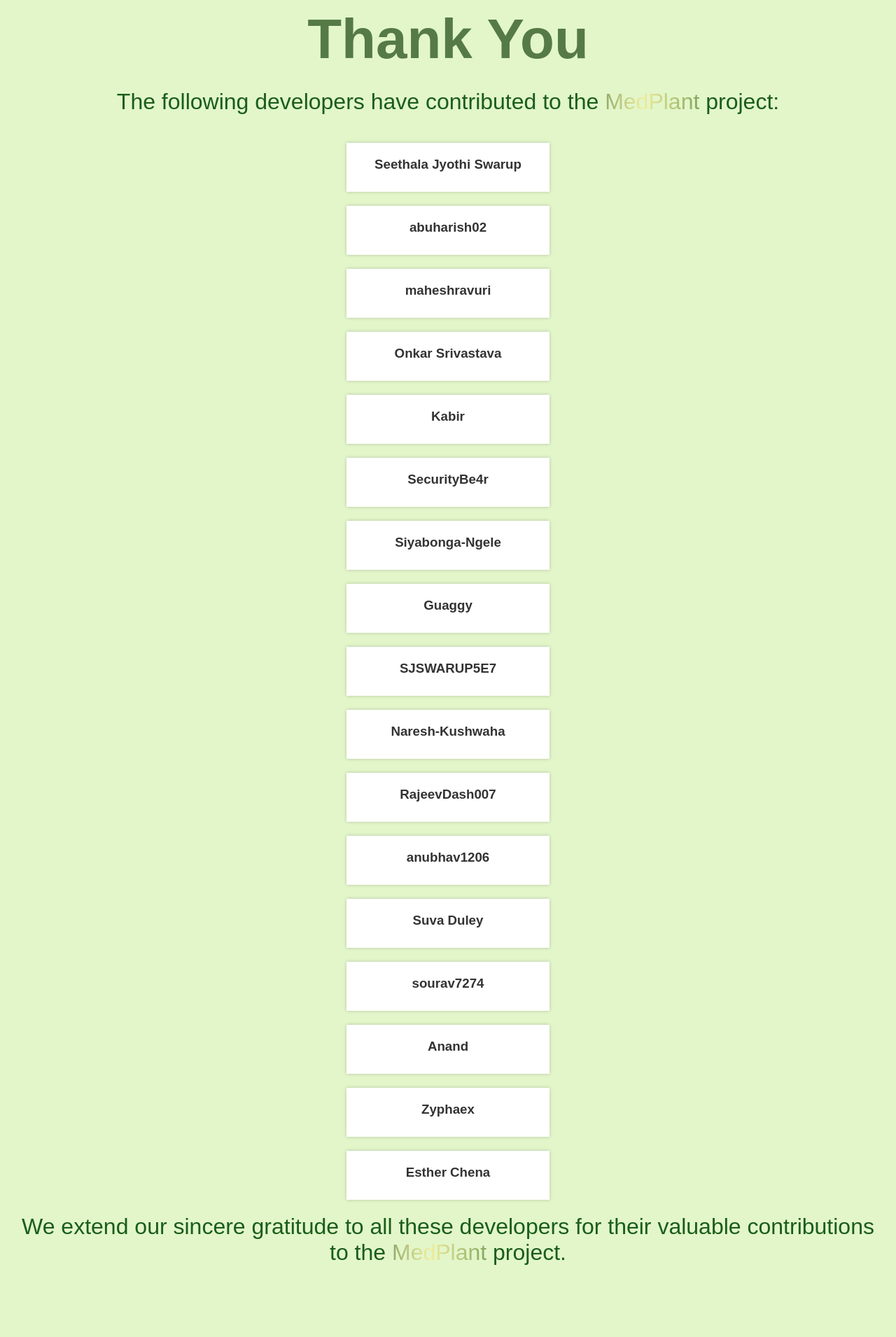
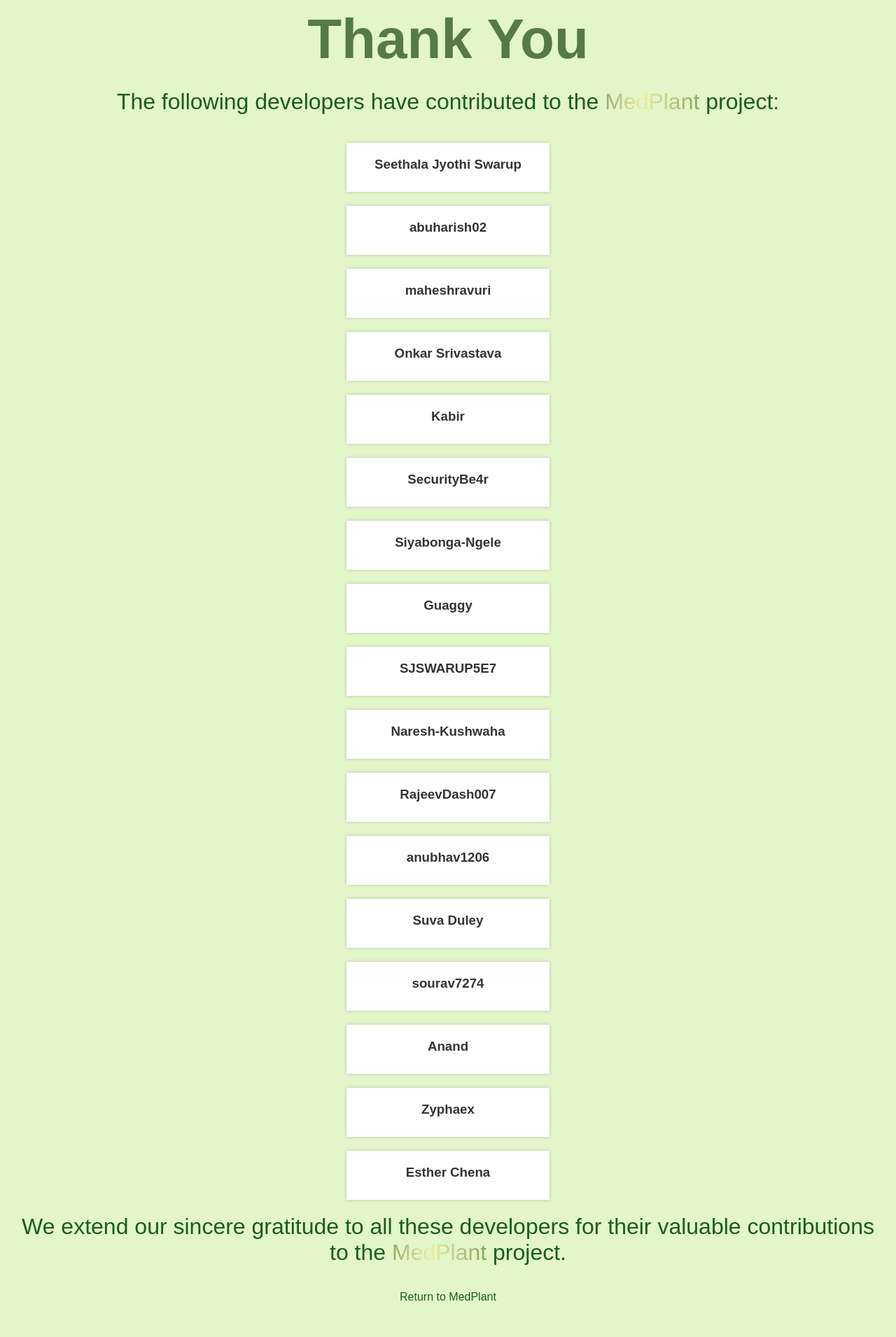
Before and after one commit to swarupe7/MedPlant, a PHP site: page /thankyou.html in a window 1280 px wide. Shown: the whole page at 70% size. Before the commit the page ends 1807 px from the top, so only its background shows below. Run offline with PHP 8.4, Linux system fonts and the light colour scheme.

Commit message:
Fixed nav alignment on home page & added return button to thank you page

```diff
--- a/styles/thankyou.css
+++ b/styles/thankyou.css
@@ -1,5 +1,5 @@
 body {
-    background-color: #E2F6CA;
+  background-color: #e2f6ca;
   font-family: Arial, sans-serif;
   margin: 0;
   padding: 0;
@@ -21,10 +21,9 @@ h1 {
   margin-top: 10px;
   margin-bottom: 5px;
 }
-.main{
-    color: #1A5D1A;
+.main {
+  color: #1a5d1a;
 }
-
 
 .card {
   flex-basis: 0;
@@ -52,8 +51,8 @@ h1 {
 .link {
   text-decoration: none;
 }
-.thank-you{
-    color: #557A46;
+.thank-you {
+  color: #557a46;
 }
 :root {
   /* --purple: rgb(123, 31, 162);
@@ -67,9 +66,9 @@ h1 {
     --green: #1A5D1A;
     --yellow: #F1C93B;
     --blue: #78C1F3; */
-    --yellow: #F2EE9D;
-    --l-green: #7A9D54;
-    --d-green: #557A46;
+  --yellow: #f2ee9d;
+  --l-green: #7a9d54;
+  --d-green: #557a46;
 }
 
 @keyframes background-pan {
@@ -83,7 +82,8 @@ h1 {
 }
 
 @keyframes scale {
-    from, to {
+  from,
+  to {
     transform: scale(0);
   }
 
@@ -102,7 +102,6 @@ h1 {
   }
 }
 
-
 h2 {
   color: white;
   font-family: "Rubik", sans-serif;
@@ -118,7 +117,6 @@ h1 {
   position: relative;
 }
 
-
 h2 > .magic > .magic-text {
   animation: background-pan 3s linear infinite;
   background: linear-gradient(
@@ -133,3 +131,19 @@ h1 {
   -webkit-text-fill-color: transparent;
   white-space: nowrap;
 }
+
+.return-link {
+  margin-top: 1rem;
+  margin-bottom: 3rem;
+}
+
+.return-link a {
+  text-decoration: none;
+  color: #1a5d1a;
+  margin-top: 1rem;
+  margin-bottom: 3rem;
+}
+
+.return-link a:hover {
+  text-decoration: underline;
+}
--- a/thankyou.html
+++ b/thankyou.html
@@ -114,6 +114,9 @@
         <span class="magic"><span class="magic-text">MedPlant</span></span>
         project.
       </h2>
+      <div class="return-link">
+        <a href="/home.html"> Return to MedPlant </a>
+      </div>
     </div>
   </body>
 </html>
```
Also changed, not shown: styles/style.css (+6 -6 lines). Lines whose indentation alone changed are shown as unchanged.
